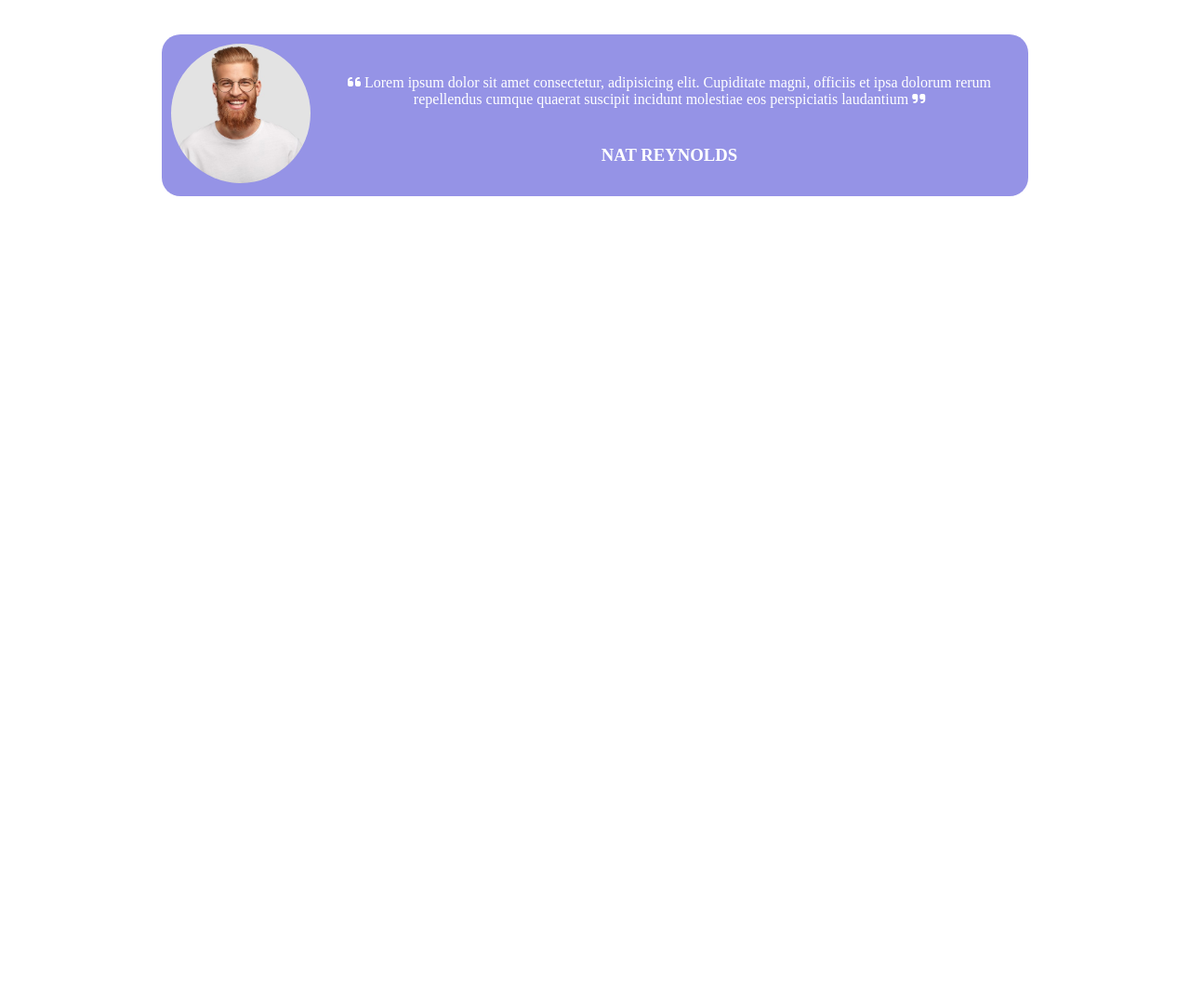
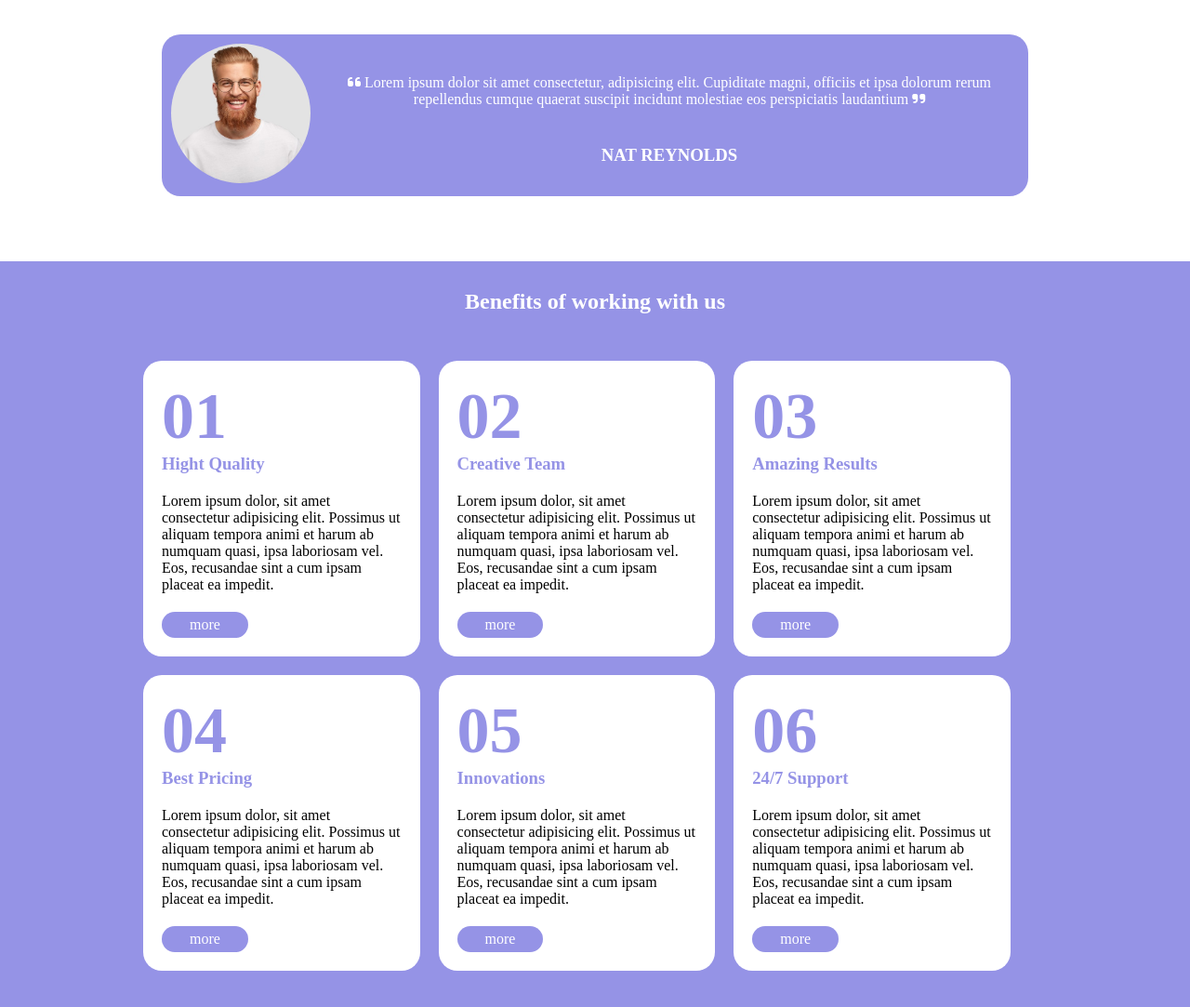
Before and after one commit to SamueleLettieri/htmlcss-responsive-layout, a plain HTML site: page index.html in a window 1280 px wide. Shown: the part 2166-3249 px from the top of the page at 93% size. Before the commit the page ends 2447 px from the top, so only its background shows below. Drawn offline with Linux system fonts and the light colour scheme.

Commit message:
inserimento delle n-card nel main

```diff
--- a/css/style.css
+++ b/css/style.css
@@ -166,6 +166,27 @@ header{
 }
 
 /* quarta sezione */
+.card-n{
+    width: 100%;
+    margin-top: 15px;
+    padding: 20px;
+}
+
+.m-20{
+    margin-bottom: 20px;
+}
+
+.bt-p{
+    display: inline-block;
+    text-align: center;
+    padding-left: 20px;
+    padding-right: 20px;
+    padding-top: 5px;
+    padding-bottom: 5px;
+}
+.f-70{
+    font-size: 70px;
+}
 
 
 
@@ -195,6 +216,10 @@ header{
         align-items: center;
     }
 
+    .card-n{
+        width: 45%;
+        margin: 10px;
+    }
 
 }
 
@@ -228,4 +253,9 @@ header{
     .bars{
         display: none;
     }
+
+    .card-n{
+        width: 30%;
+        margin: 10px;
+    }
 }
--- a/index.html
+++ b/index.html
@@ -124,7 +124,49 @@
             </div>
         </section>
         <!-- quarta sezione -->
-
+        <section class="c-p p-30">
+            <div class="box">
+               <h2 class="t-c tw m-40">Benefits of working with us</h2>
+               <div class="f-m">
+                  <div class="card-n b-tw b-r">
+                      <h2 class="t-p f-70">01</h2>
+                      <h3 class="t-p m-20">Hight Quality</h3>
+                      <p class="m-20">Lorem ipsum dolor, sit amet consectetur adipisicing elit. Possimus ut aliquam tempora animi et harum ab numquam quasi, ipsa laboriosam vel. Eos, recusandae sint a cum ipsam placeat ea impedit.</p>
+                      <div class="bt-p c-p b-r"><a class="link" href="#">more</a></div>
+                  </div>
+                  <div class="card-n b-tw b-r">
+                      <h2 class="t-p f-70">02</h2>
+                      <h3 class="t-p m-20">Creative Team</h3>
+                      <p class="m-20">Lorem ipsum dolor, sit amet consectetur adipisicing elit. Possimus ut aliquam tempora animi et harum ab numquam quasi, ipsa laboriosam vel. Eos, recusandae sint a cum ipsam placeat ea impedit.</p>
+                      <div class="bt-p c-p b-r"><a class="link" href="#">more</a></div>
+                  </div>
+                  <div class="card-n b-tw b-r">
+                      <h2 class="t-p f-70">03</h2>
+                      <h3 class="t-p m-20">Amazing Results</h3>
+                      <p class="m-20">Lorem ipsum dolor, sit amet consectetur adipisicing elit. Possimus ut aliquam tempora animi et harum ab numquam quasi, ipsa laboriosam vel. Eos, recusandae sint a cum ipsam placeat ea impedit.</p>
+                      <div class="bt-p c-p b-r"><a class="link" href="#">more</a></div>
+                  </div>
+                  <div class="card-n b-tw b-r">
+                    <h2 class="t-p f-70">04</h2>
+                    <h3 class="t-p m-20">Best Pricing</h3>
+                    <p class="m-20">Lorem ipsum dolor, sit amet consectetur adipisicing elit. Possimus ut aliquam tempora animi et harum ab numquam quasi, ipsa laboriosam vel. Eos, recusandae sint a cum ipsam placeat ea impedit.</p>
+                    <div class="bt-p c-p b-r"><a class="link" href="#">more</a></div>
+                </div>
+                <div class="card-n b-tw b-r">
+                    <h2 class="t-p f-70">05</h2>
+                    <h3 class="t-p m-20">Innovations</h3>
+                    <p class="m-20">Lorem ipsum dolor, sit amet consectetur adipisicing elit. Possimus ut aliquam tempora animi et harum ab numquam quasi, ipsa laboriosam vel. Eos, recusandae sint a cum ipsam placeat ea impedit.</p>
+                    <div class="bt-p c-p b-r"><a class="link" href="#">more</a></div>
+                </div>
+                <div class="card-n b-tw b-r">
+                    <h2 class="t-p f-70">06</h2>
+                    <h3 class="t-p m-20">24/7 Support</h3>
+                    <p class="m-20">Lorem ipsum dolor, sit amet consectetur adipisicing elit. Possimus ut aliquam tempora animi et harum ab numquam quasi, ipsa laboriosam vel. Eos, recusandae sint a cum ipsam placeat ea impedit.</p>
+                    <div class="bt-p c-p b-r"><a class="link" href="#">more</a></div>
+                </div>
+              </div>
+            </div>
+        </section>
     </main>
 </body>
 </html>
```
